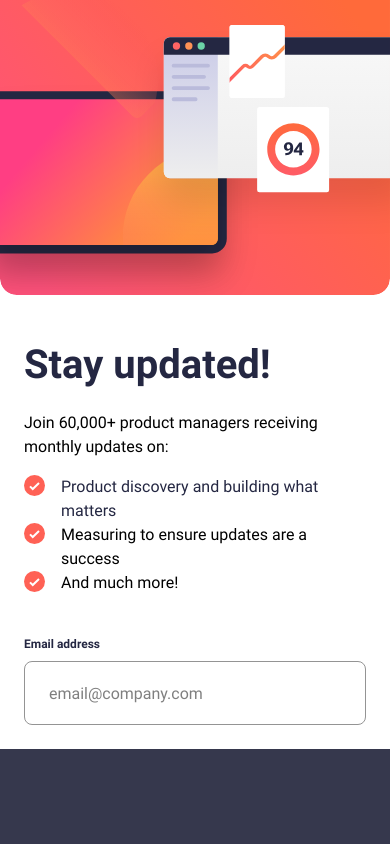
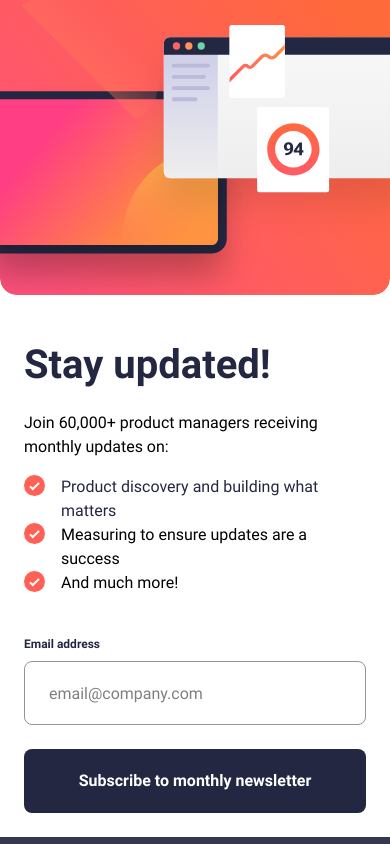
Before and after one commit to Maz-hub/newsletter-signup, a React (Vite) app: page / in a window 390 px wide. Built offline with nearby package versions, Linux system fonts and the light colour scheme.

Commit message:
Mobile: Add subscribe button to NewsletterCard and style it

```diff
--- a/src/components/NewsletterCard.jsx
+++ b/src/components/NewsletterCard.jsx
@@ -46,6 +46,9 @@ const NewsletterCard = () => {
             placeholder="email@company.com"
             className="email-input"
           />
+          <button className="button mb-6">
+            Subscribe to monthly newsletter
+          </button>
         </div>
       </div>
     </div>
--- a/src/index.css
+++ b/src/index.css
@@ -92,4 +92,8 @@ body {
         @apply w-full h-16 pl-6 border border-[color:var(--color-grey)] rounded-[8px] mb-6
     }
 
+    .button {
+        @apply w-full py-5 text-center text-[length:var(--text-preset-2-bold)] leading-[--leading-preset-2-bold] tracking-[--tracking-preset-2-bold] [font-weight:var(--font-weight-preset-2-bold)] bg-[color:var(--color-blue-800)] text-white rounded-[8px]
+    }
+
 }
```
